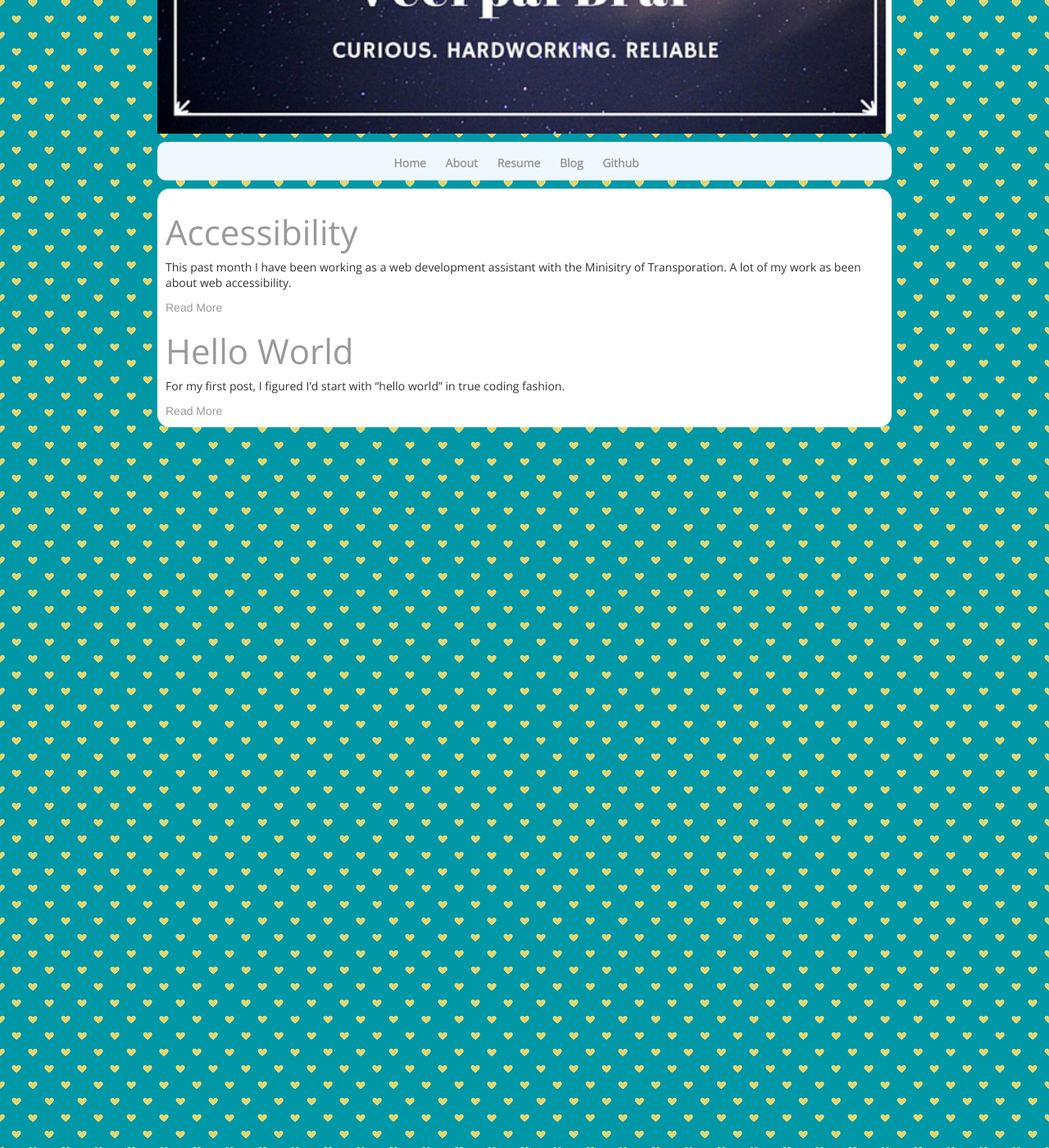
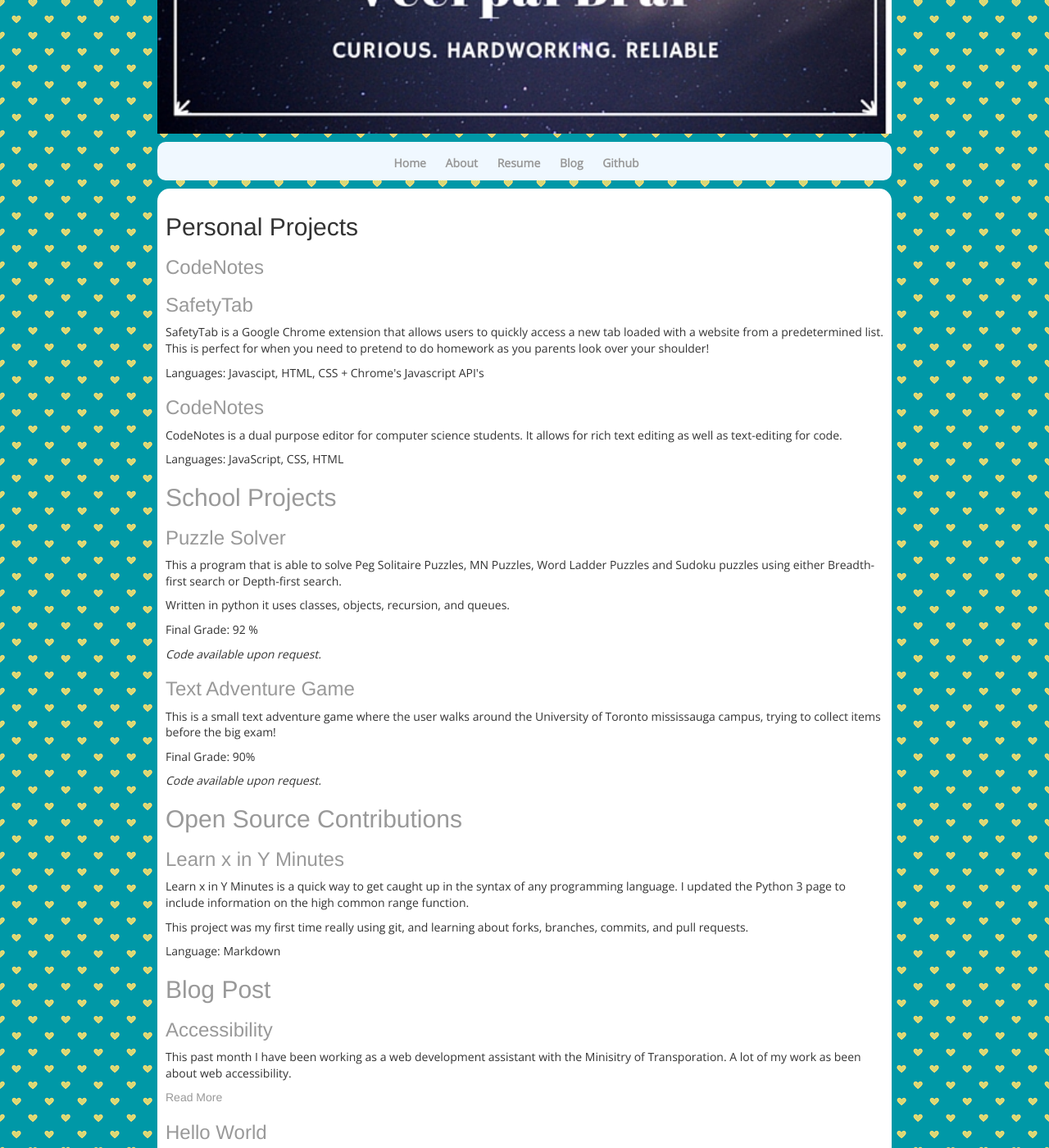
Before and after one commit to VeerpalBrar/VeerpalBrar.github.io, a Jekyll site: the page built from index.html, in a window 1280 px wide and 1400 px high, scrolled down 196 px. Shown: the whole window at 82% size. Built offline with Jekyll 4.4.1, drawn with Linux system fonts in a browser that asks for light colours.

Commit message:
Add list of projects and their descriptions to the main page.

```diff
--- a/index.html
+++ b/index.html
@@ -1,12 +1,38 @@
 ---
 layout: default
 title: Veerpal Brar
+published: true
 ---
 <div class="posts">
+  <h2> Personal Projects</h2>
+  <h3><a href="/CodeNotes">CodeNotes</h3>
+        <h3> SafetyTab </h3>
+    <p> SafetyTab is a Google Chrome extension that allows users to quickly access a new tab loaded with a website from a predetermined list. This is perfect for when you need to pretend to do homework as you parents look over your shoulder!</p>
+    <p> Languages: Javascipt, HTML, CSS  + Chrome's Javascript API's </p>
+    <h3>CodeNotes </h3>
+    <p>CodeNotes is a dual purpose editor for computer science students. It allows for rich text editing 		as well as text-editing for code.</p>
+    <p> Languages: JavaScript, CSS, HTML </p>
+    <h2> School Projects </h2>
+    <h3> Puzzle Solver </h3>
+    <p> This a program that is able to solve Peg Solitaire Puzzles, MN Puzzles, Word Ladder Puzzles and Sudoku puzzles using either Breadth-first search or Depth-first search.</p>
+    <p> Written in python it uses classes, objects, recursion, and queues. </p>
+    <p> Final Grade: 92 % </p>
+    <p><em> Code available upon request.</em></p>
+
+    <h3>Text Adventure Game</h3>
+    <p> This is a small text adventure game where the user walks around the University of Toronto mississauga campus, trying to collect items before the big exam! </p>
+    <p> Final Grade: 90% </p>
+    <p><em> Code available upon request.</em></p>
+    <h2> Open Source Contributions </h2>
+    <h3> Learn x in Y Minutes </h3>
+    <p> Learn x in Y Minutes is a quick way to get caught up in the syntax of any programming language. I updated the Python 3 page to include information on the high common range function. </p>
+    <p> This project was my first time really using git, and learning about forks, branches, commits, and pull requests. </p>
+    <p> Language: Markdown </p>
+  <h2>Blog Post</h2>
   {% for post in site.posts %}
     <article class="post">
 
-      <h1><a href="{{ site.baseurl }}{{ post.url }}">{{ post.title }}</a></h1>
+      <h3><a href="{{ site.baseurl }}{{ post.url }}">{{ post.title }}</a></h3>
 
       <div class="entry">
         {{ post.excerpt }}
```
